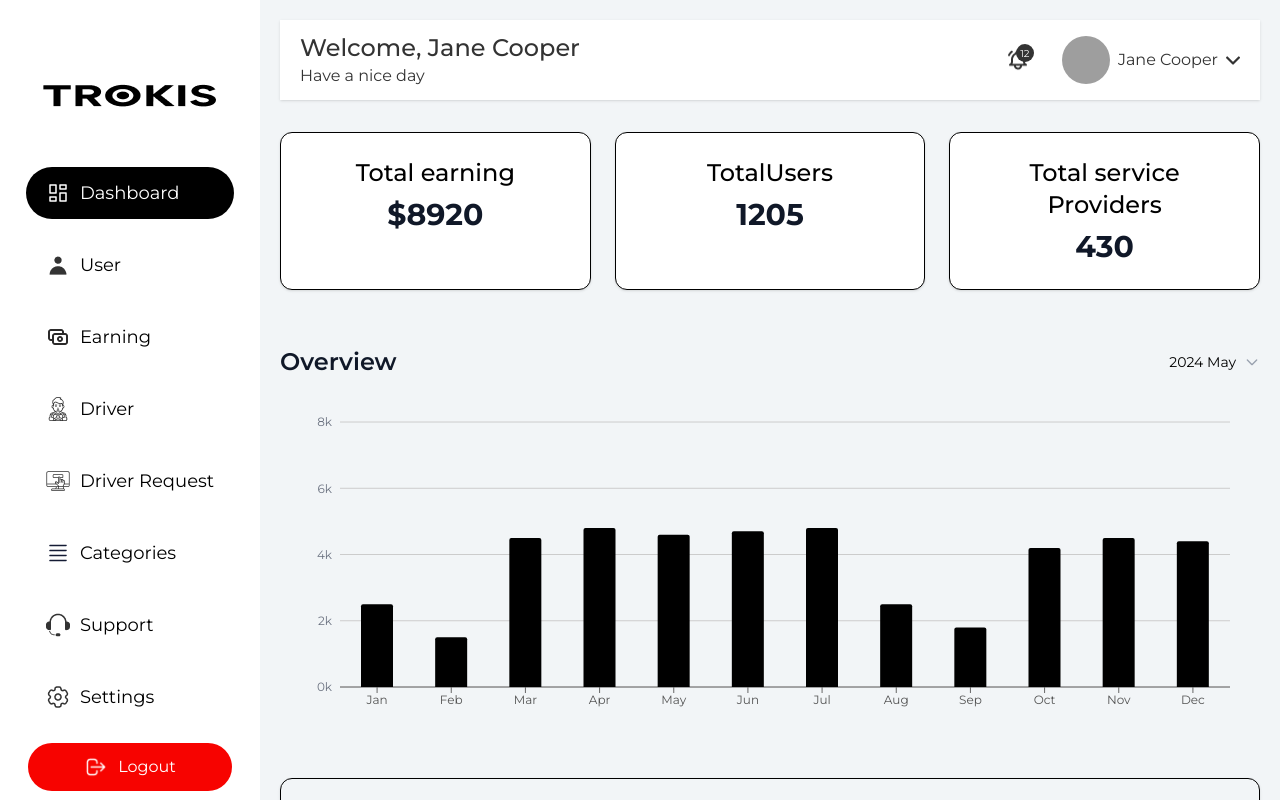
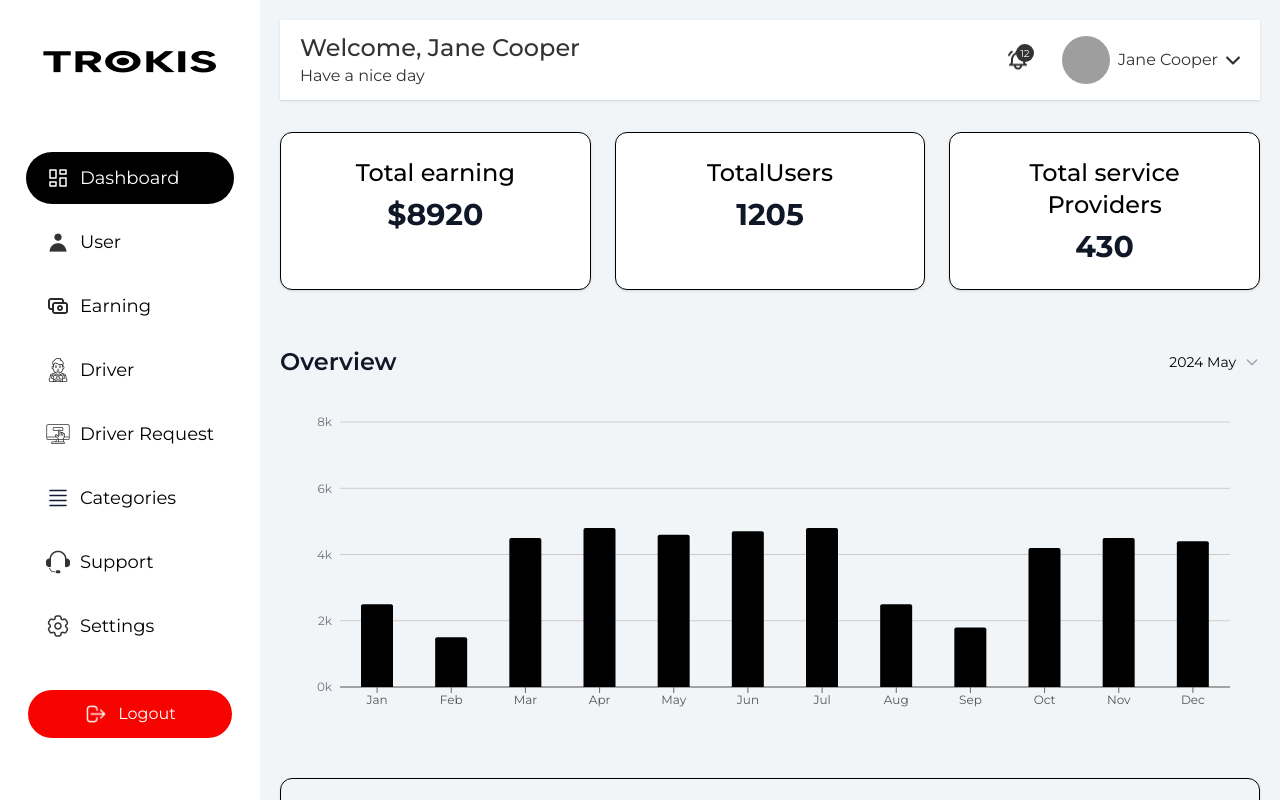
Before and after one commit to FaisalHasanEmon/trokis, a React (Vite) app: page / in a window 1280 px wide. Built offline with nearby package versions, Linux system fonts and the light colour scheme; grey boxes are pictures that could not be loaded.

Commit message:
sidebar updated

```diff
--- a/src/components/sideBar/SideBar.jsx
+++ b/src/components/sideBar/SideBar.jsx
@@ -67,14 +67,14 @@ const SideBar = () => {
       // style={{ boxShadow: "4px 0 10px rgba(166, 194, 179, 1)" }}
     >
       {/* Logo */}
-      <div className="mt-[34px]  ">
+      <div>
         <Link to="/">
           <img className="w-[200px]" src="Logo/Logo.png" alt="Logo" />
         </Link>
       </div>
       {/* Navigating Buttons */}
       <div className=" py-2.5 ">
-        <ul className="space-y-5">
+        <ul className="space-y-3">
           {navButtons?.map((navButton) => (
             <li key={navButton?.id}>
               <NavLink
```
